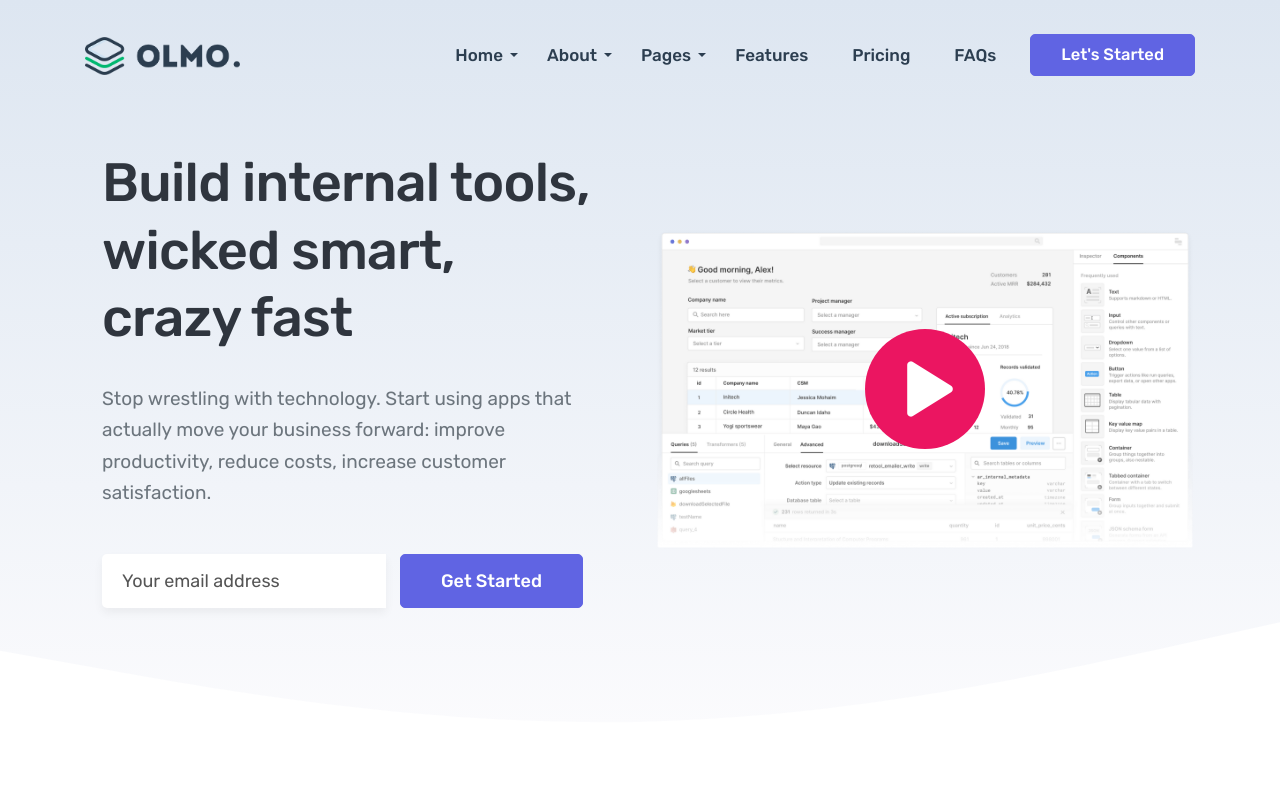
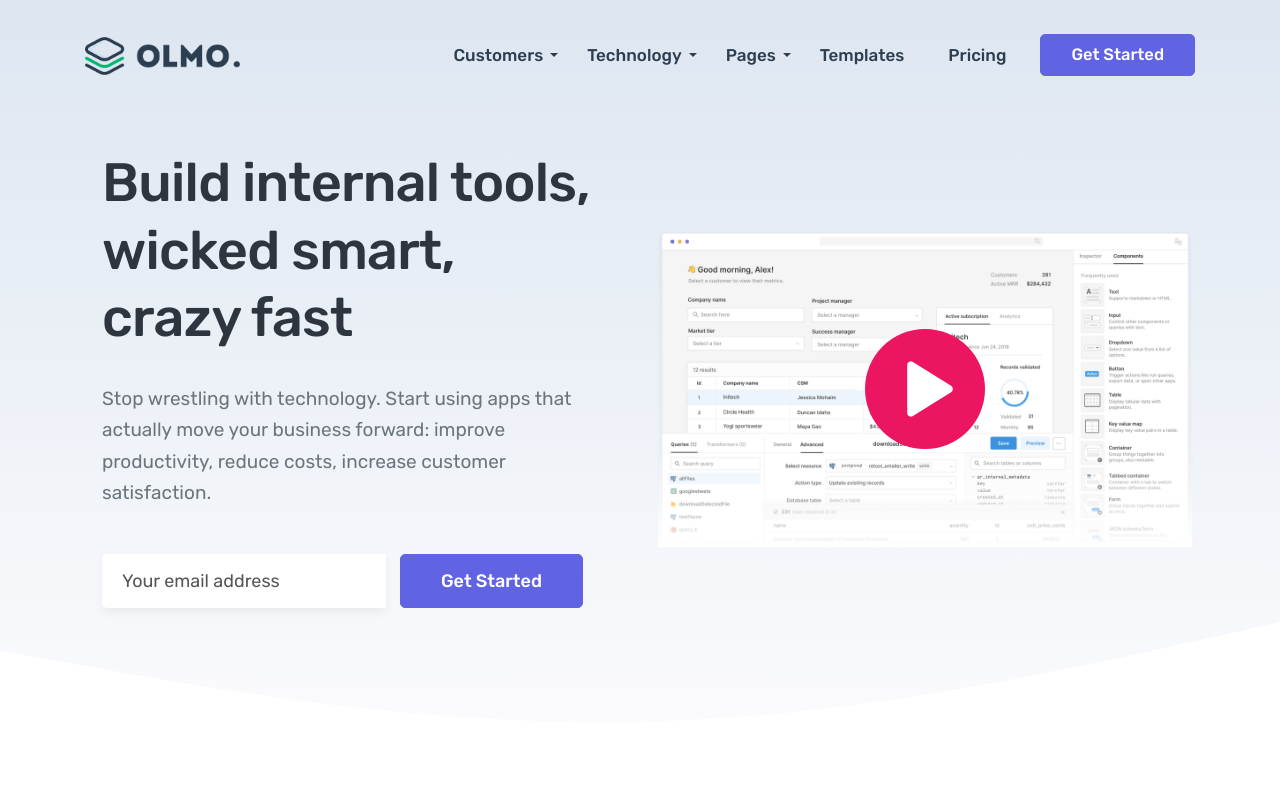
Before and after one commit to aisuperapps/landing, a plain HTML site: page index.html in a window 1280 px wide. Shown: the top 800 px of the page. Drawn offline with Linux system fonts and the light colour scheme; files whose address does not match are found by name.

Commit message:
editorial

```diff
--- a/index.html
+++ b/index.html
@@ -114,7 +114,7 @@
 
 
 	        						<!-- MEGAMENU -->
-						          	<li aria-haspopup="true" class="mg_link"><a href="#">Home <span class="wsarrow"></span></a>
+						          	<li aria-haspopup="true" class="mg_link"><a href="#">Customers <span class="wsarrow"></span></a>
 	            						<div class="wsmegamenu w-75 clearfix">
 	             							<div class="container">
 	               								<div class="row">
@@ -162,7 +162,7 @@
 
 
 	        						<!-- DROPDOWN MENU -->
-						          	<li aria-haspopup="true"><a href="#">About <span class="wsarrow"></span></a>
+						          	<li aria-haspopup="true"><a href="#">Technology <span class="wsarrow"></span></a>
 	            						<ul class="sub-menu">
 	            							<li aria-haspopup="true"><a href="#features-8">Why OLMO?</a></li>
 	            							<li aria-haspopup="true"><a href="#content-3">Best Solutions</a></li>
@@ -205,20 +205,16 @@
 
 
 						          	<!-- SIMPLE NAVIGATION LINK -->
-							    	<li class="nl-simple" aria-haspopup="true"><a href="#features-4">Features</a></li>
+							    	<li class="nl-simple" aria-haspopup="true"><a href="#features-4">Templates</a></li>
 
 
 						          	<!-- SIMPLE NAVIGATION LINK -->
 							    	<li class="nl-simple" aria-haspopup="true"><a href="#pricing-2">Pricing</a></li>
 
 
-							    	<!-- SIMPLE NAVIGATION LINK -->
-							    	<li class="nl-simple" aria-haspopup="true"><a href="#faqs-2">FAQs</a></li>
-
-
 								    <!-- HEADER BUTTON -->
 								    <li class="nl-simple" aria-haspopup="true">
-								    	<a href="#cta-11" class="btn btn-stateblue tra-grey-hover last-link">Let's Started</a>
+								    	<a href="#cta-11" class="btn btn-stateblue tra-grey-hover last-link">Get Started</a>
 								    </li>
 
 
```
